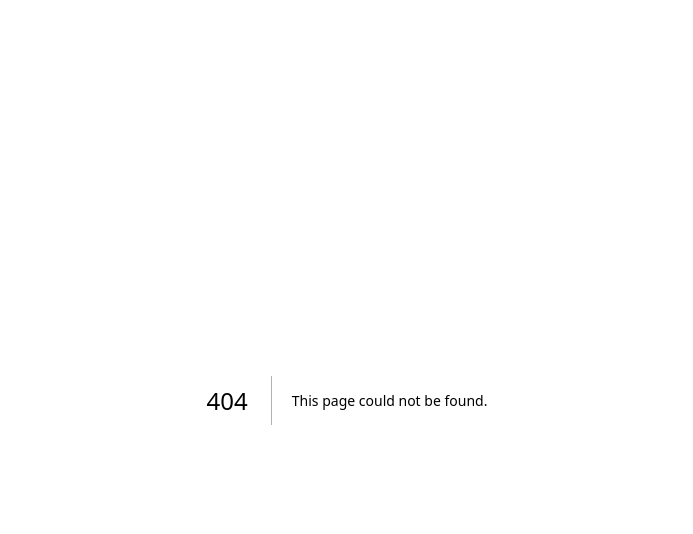
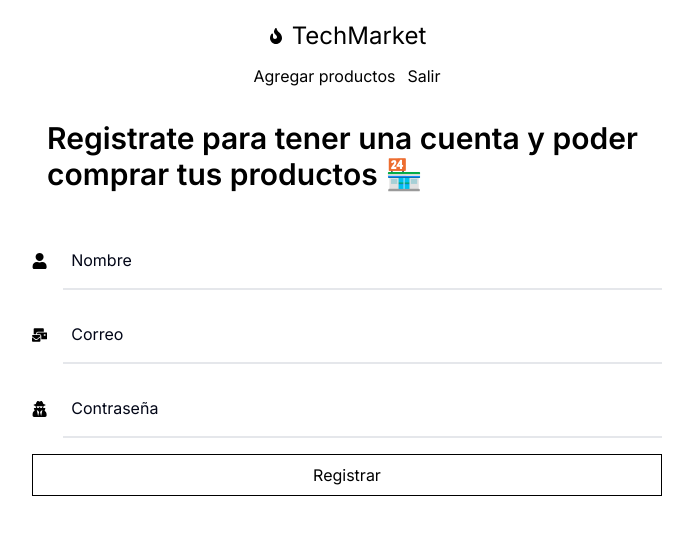
Before and after one commit to Oliver-G-R/tech-marker, a Next.js app: page /SignUp in a window 1280 px wide. Before the commit this address had no page. Shown: the top 534 px of the page, without its empty margins (293-986 px from the left). Built offline with nearby package versions, Linux system fonts and the light colour scheme.

Commit message:
add: SignUp view

```diff
--- /dev/null
+++ b/src/app/SignUp/page.tsx
@@ -0,0 +1,45 @@
+'use client';
+
+import { FormEvent } from "react";
+import { HeaderNav } from "../components/HeaderNav";
+import { FaUser, FaMailBulk, FaUserSecret } from "react-icons/fa";
+
+export default function SignUp(){
+  const handleSubmit = (e:FormEvent) => {
+    e.preventDefault()
+  }
+
+  return(
+    <>
+      <HeaderNav/>
+      <main className="global-container">
+        <div className=" mt-[100px] flex  flex-col items-center justify-center">
+          <h1 className=" font-semibold text-3xl w-[600px]">
+            Registrate para tener una cuenta y poder comprar tus productos 🏪
+          </h1>
+
+          <form onSubmit={(e) => handleSubmit(e)} className="mt-10 flex gap-4 flex-col items-center justify-center w-[70%]">
+            <div className="flex flex-row-reverse gap-4 items-center w-[100%]">
+              <input className="w-[100%] outline-none placeholder-slate-950 border-b-2 px-2 py-4 " type="text" placeholder="Nombre" name="name" />
+              <FaUser/>
+            </div>
+
+            <div className="flex flex-row-reverse gap-4 items-center w-[100%]">
+              <input className="w-[100%] outline-none placeholder-slate-950 border-b-2 px-2 py-4 " type="text" placeholder="Correo" name="email" />
+              <FaMailBulk/>
+            </div>
+
+            <div className="w-[100%] flex flex-row-reverse gap-4 items-center">
+              <input className="outline-none placeholder-slate-950 border-b-2 w-[100%] px-2 py-4 " type="text" placeholder="Contraseña" name="password" />
+              <FaUserSecret/>
+            </div>
+
+            <button className=' text-black border-[1.3px] border-black p-2 w-[100%] hover:bg-slate-800  hover:text-white transition-colors'>
+              Registrar
+            </button>
+          </form>
+        </div>
+      </main>
+    </>
+  )
+}
```
